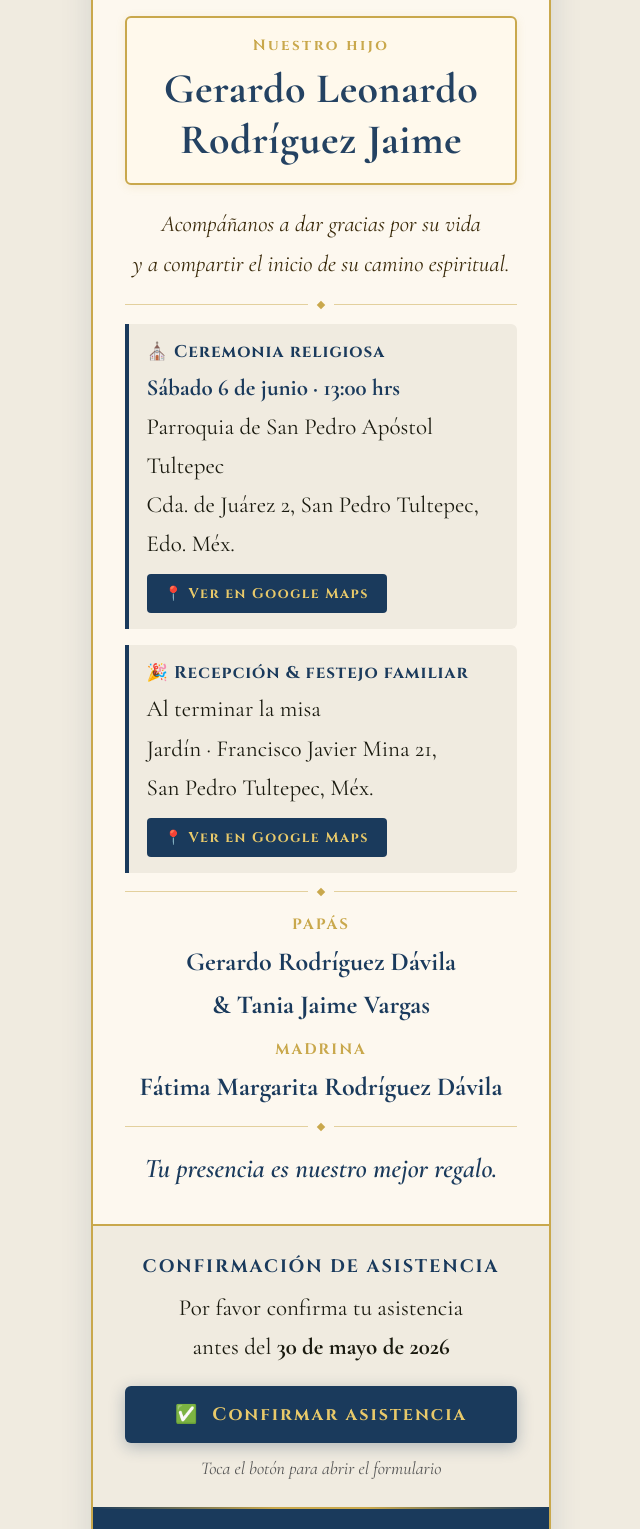
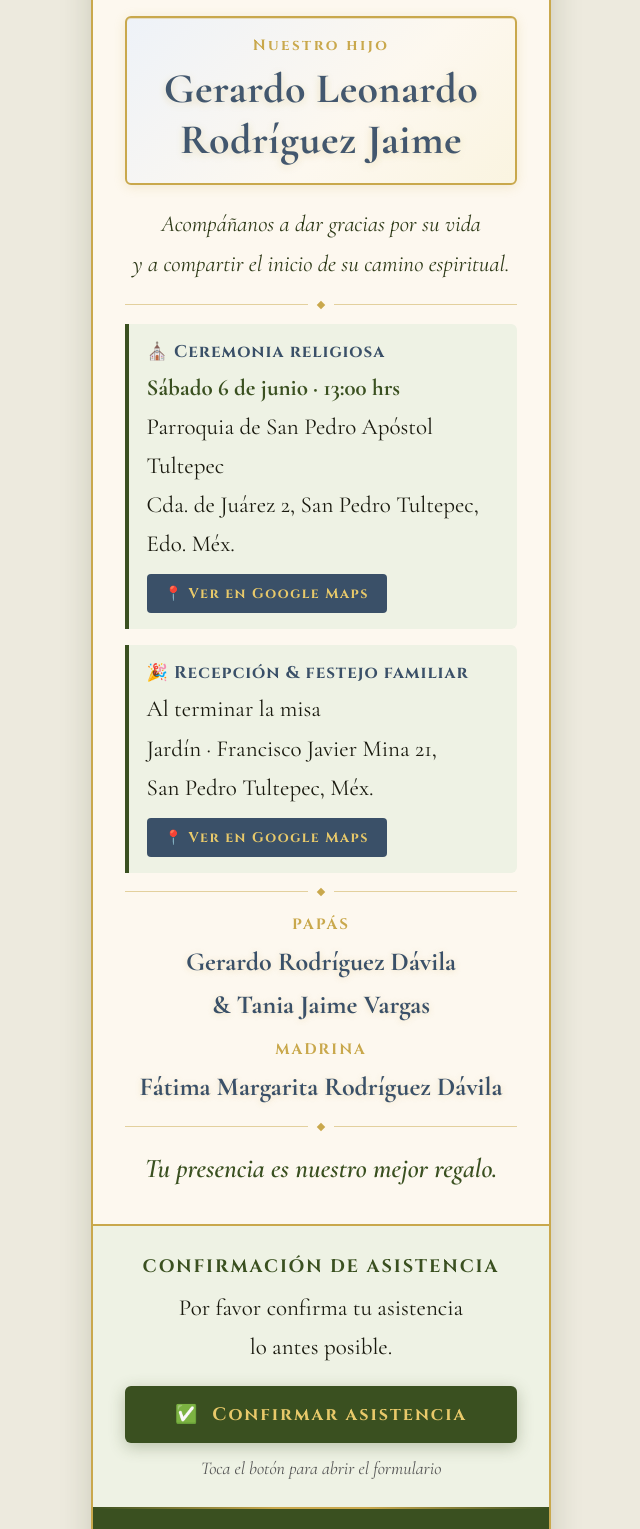
Before and after one commit to gerryrro/invitacionbautizo, a plain HTML site: page index.html in a window 1280 px wide. Shown: the part 709-2238 px from the top of the page, without its empty margins (319-959 px from the left). Drawn offline with nearby package versions, Linux system fonts and the light colour scheme.

Commit message:
Add files via upload

```diff
--- a/index.html
+++ b/index.html
@@ -10,7 +10,7 @@
 *{box-sizing:border-box;margin:0;padding:0}
 
 body{
-  background:#f0ebe0;
+  background:#edeade;
   min-height:100vh;
   display:flex;
   align-items:center;
@@ -29,7 +29,7 @@ body{
   border-radius:6px;
   overflow:hidden;
   animation:fadeUp .9s ease both;
-  box-shadow:0 8px 32px rgba(26,58,92,.13);
+  box-shadow:0 8px 32px rgba(42,58,18,.18);
 }
 
 @keyframes fadeUp{from{opacity:0;transform:translateY(24px)}to{opacity:1;transform:translateY(0)}}
@@ -40,7 +40,7 @@ body{
 
 /* ── MUSIC BAR ── */
 .music-bar{
-  background:#0f2340;
+  background:#1e2a0e;
   padding:.8rem 1.4rem;
   display:flex;align-items:center;gap:12px;
 }
@@ -58,14 +58,14 @@ body{
 .music-label{
   font-family:'Cinzel',serif;
   font-size:clamp(13px,3.5vw,16px);letter-spacing:1.5px;
-  color:#c8dce8;flex:1;
+  color:#b8cfa0;flex:1;
   font-weight:400;
 }
 .music-note{font-size:22px;color:#e8c96a;animation:float 1.5s ease-in-out infinite}
 
 /* ── HEADER ── */
 .card-header{
-  background:#1a3a5c;
+  background:#3a5020;
   padding:2rem 1.5rem 1.75rem;
   text-align:center;
   position:relative;
@@ -102,7 +102,7 @@ body{
 }
 .header-date-sub{
   font-family:'Cinzel',serif;
-  color:#a8c8e0;
+  color:#c8dba8;
   font-size:clamp(14px,3.8vw,17px);
   letter-spacing:2px;
   margin-top:.6rem;
@@ -121,7 +121,7 @@ body{
 .tagline{
   font-family:'Cormorant Garamond',serif;
   font-style:italic;
-  color:#1a3a5c;
+  color:#3a5020;
   font-size:clamp(22px,6vw,28px);
   font-weight:700;
   margin:0 0 .7rem;
@@ -141,8 +141,8 @@ body{
   padding:1.1rem 1.1rem;
   border:2px solid #c9a84c;
   border-radius:6px;
-  background:#fff9ec;
-  box-shadow:0 2px 10px rgba(201,168,76,.15);
+  background:linear-gradient(135deg,#eef2f8 0%,#fdf8ef 60%,#faf4e0 100%);
+  box-shadow:0 2px 12px rgba(201,168,76,.2), inset 0 1px 0 rgba(201,168,76,.3);
 }
 .baby-name-label{
   font-family:'Cinzel',serif;
@@ -153,14 +153,15 @@ body{
 .baby-name-text{
   font-family:'Cormorant Garamond',serif;
   font-size:clamp(32px,9vw,42px);font-weight:700;
-  color:#1a3a5c;
+  color:#3a5068;
   letter-spacing:.5px;line-height:1.2;
   animation:shimmer 3s ease-in-out infinite;
+  text-shadow:0 2px 8px rgba(201,168,76,.35);
 }
 .faith-text{
   font-family:'Cormorant Garamond',serif;
   font-style:italic;
-  color:#3a2a0a;
+  color:#2e3a18;
   font-size:clamp(19px,5.2vw,23px);
   font-weight:400;
   margin:.7rem 0 1.1rem;
@@ -176,13 +177,13 @@ body{
 }
 .event-block{
   margin:1rem 0;padding:1rem 1.1rem;
-  background:#f0ebe0;
-  border-left:4px solid #1a3a5c;
+  background:#eef2e4;
+  border-left:4px solid #3a5020;
   text-align:left;border-radius:0 6px 6px 0;
 }
 .event-name{
   font-family:'Cinzel',serif;
-  font-size:clamp(14px,3.8vw,17px);color:#1a3a5c;
+  font-size:clamp(14px,3.8vw,17px);color:#3a5068;
   letter-spacing:1px;font-weight:700;margin-bottom:6px;
 }
 .event-detail{
@@ -190,12 +191,12 @@ body{
   font-size:clamp(19px,5.2vw,23px);color:#1a1a0f;
   line-height:1.7;font-weight:400;
 }
-.event-detail strong{color:#1a3a5c;font-weight:700}
+.event-detail strong{color:#3a5020;font-weight:700}
 .map-btn{
   display:inline-flex;align-items:center;gap:6px;
   margin-top:10px;
   padding:10px 18px;
-  background:#1a3a5c;
+  background:#3a5068;
   color:#e8c96a;
   font-family:'Cinzel',serif;
   font-size:clamp(12px,3.2vw,14px);letter-spacing:1.5px;
@@ -204,31 +205,33 @@ body{
   font-weight:700;
   transition:background .2s;
 }
-.map-btn:hover{background:#2a5080}
+.map-btn:hover{background:#2a3d52}
 
 /* ── PEOPLE ── */
 .parents-block{margin:1.2rem 0 .8rem}
 .parents-names{
   font-family:'Cormorant Garamond',serif;
-  font-size:clamp(21px,5.8vw,26px);color:#1a3a5c;
+  font-size:clamp(21px,5.8vw,26px);color:#3a5068;
   line-height:1.65;font-weight:700;
+  text-shadow:0 1px 6px rgba(201,168,76,.3);
 }
 .padrinos-name{
   font-family:'Cormorant Garamond',serif;
-  font-size:clamp(21px,5.8vw,26px);color:#1a3a5c;
+  font-size:clamp(21px,5.8vw,26px);color:#3a5068;
   font-style:normal;font-weight:700;line-height:1.65;
+  text-shadow:0 1px 6px rgba(201,168,76,.3);
 }
 .closing-text{
   font-family:'Cormorant Garamond',serif;
   font-style:italic;
   font-size:clamp(21px,5.8vw,27px);font-weight:700;
-  color:#1a3a5c;
+  color:#3a5020;
   margin:1.1rem 0 .6rem;line-height:1.6;
 }
 
 /* ── RSVP SECTION ── */
 .rsvp-section{
-  background:#f0ebe0;
+  background:#eef2e4;
   border-top:2px solid #c9a84c;
   padding:1.75rem 2rem;
   text-align:center;
@@ -236,7 +239,7 @@ body{
 .rsvp-title{
   font-family:'Cinzel',serif;
   font-size:clamp(15px,4vw,18px);letter-spacing:2px;
-  color:#1a3a5c;font-weight:700;
+  color:#3a5020;font-weight:700;
   display:block;margin-bottom:.6rem;
   text-transform:uppercase;
 }
@@ -248,7 +251,7 @@ body{
 .rsvp-btn{
   display:inline-flex;align-items:center;justify-content:center;gap:8px;
   padding:16px 32px;
-  background:#1a3a5c;
+  background:#3a5020;
   color:#e8c96a;
   font-family:'Cinzel',serif;
   font-size:clamp(15px,4vw,18px);letter-spacing:2px;font-weight:700;
@@ -256,11 +259,11 @@ body{
   text-decoration:none;
   cursor:pointer;
   animation:pulse 2.5s ease-in-out infinite;
-  box-shadow:0 4px 16px rgba(26,58,92,.3);
+  box-shadow:0 4px 16px rgba(58,80,32,.3);
   transition:background .2s,box-shadow .2s;
   width:100%;
 }
-.rsvp-btn:hover{background:#2a5080;box-shadow:0 6px 20px rgba(26,58,92,.4)}
+.rsvp-btn:hover{background:#4e6a2a;box-shadow:0 6px 20px rgba(58,80,32,.4)}
 .rsvp-note{
   font-family:'Cormorant Garamond',serif;
   font-size:clamp(15px,4vw,18px);color:#555;
@@ -269,7 +272,7 @@ body{
 
 /* ── LION SECTION ── */
 .lion-section{
-  background:#1a3a5c;
+  background:#3a5020;
   padding:1.75rem 1.5rem 1.5rem;
   text-align:center;position:relative;
 }
@@ -312,7 +315,7 @@ body{
 }
 .size-badge{
   display:inline-block;
-  background:#c9a84c;color:#1a3a5c;
+  background:#c9a84c;color:#2e3a18;
   font-family:'Cinzel',serif;
   font-size:clamp(14px,3.8vw,17px);letter-spacing:2px;font-weight:700;
   padding:9px 22px;border-radius:4px;margin-top:1.1rem;
@@ -324,7 +327,7 @@ body{
 .paw:nth-child(3){animation-delay:.7s}
 
 /* ── FOOTER ── */
-.card-footer{background:#0f2340;padding:1rem 1.5rem;text-align:center}
+.card-footer{background:#1e2a0e;padding:1rem 1.5rem;text-align:center}
 .footer-text{
   font-family:'Cinzel',serif;
   font-size:clamp(13px,3.5vw,15px);letter-spacing:2px;
@@ -492,7 +495,7 @@ body{
   <div class="rsvp-section">
     <span class="rsvp-title">Confirmación de asistencia</span>
     <p class="rsvp-sub">
-      Por favor confirma tu asistencia<br>antes del <strong>30 de mayo de 2026</strong>
+      Por favor confirma tu asistencia<br>lo antes posible.
     </p>
     <a class="rsvp-btn" href="https://forms.gle/6CTyPBYrMp3vLP2J6" target="_blank">
       ✅ &nbsp;Confirmar asistencia
```
